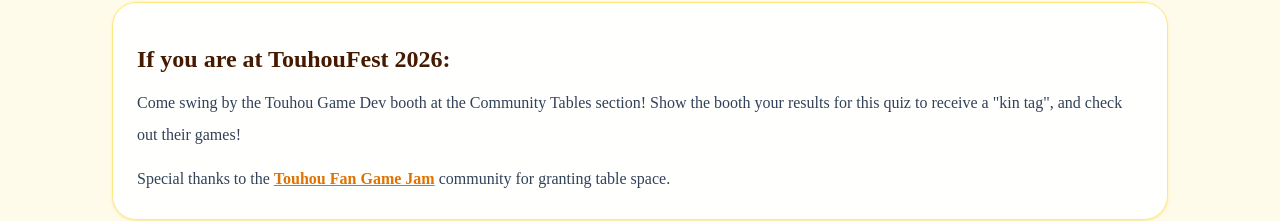
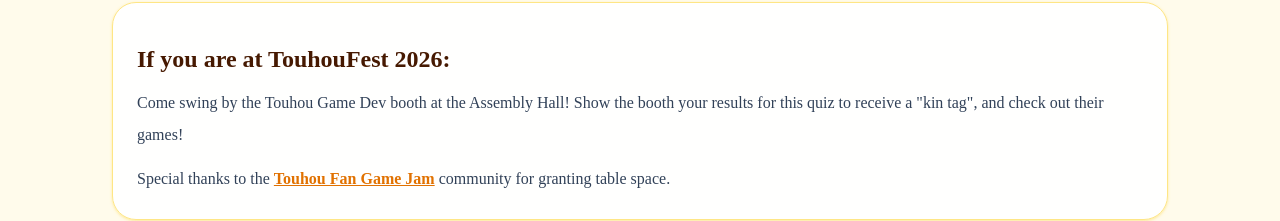
Before and after one commit to kurantoB/whichtouhou26, a Vue app: page / in a window 1280 px wide. Shown: the part 553-774 px from the top of the page. Built offline with nearby package versions, Linux system fonts and the light colour scheme; a web font is replaced by a local one.

Commit message:
Update Home.vue

```diff
--- a/src/views/Home.vue
+++ b/src/views/Home.vue
@@ -29,7 +29,7 @@
       <div class="space-y-3 pt-4">
         <h2 class="text-2xl font-semibold text-amber-950">If you are at TouhouFest 2026:</h2>
         <p class="text-slate-700">
-          Come swing by the Touhou Game Dev booth at the Community Tables section! Show the booth your results for this quiz to receive a "kin tag", and check out their games!
+          Come swing by the Touhou Game Dev booth at the Assembly Hall! Show the booth your results for this quiz to receive a "kin tag", and check out their games!
         </p>
         <p class="text-slate-700">
           Special thanks to the <a href="https://discord.gg/touhougamejam" class="font-semibold text-amber-600 underline hover:text-amber-700">Touhou Fan Game Jam</a> community for granting table space.
```
